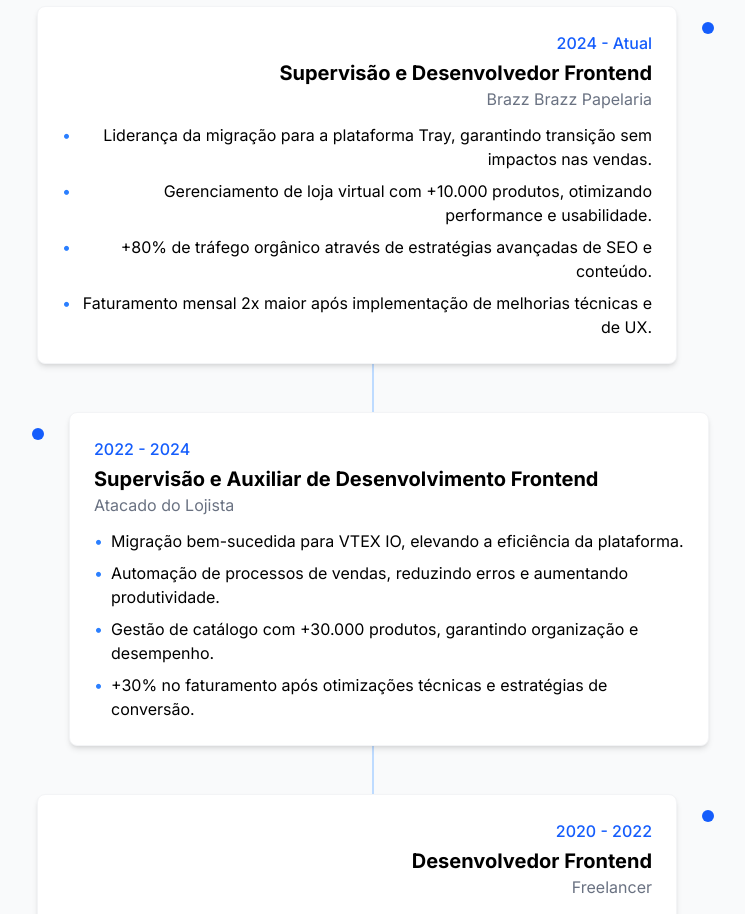
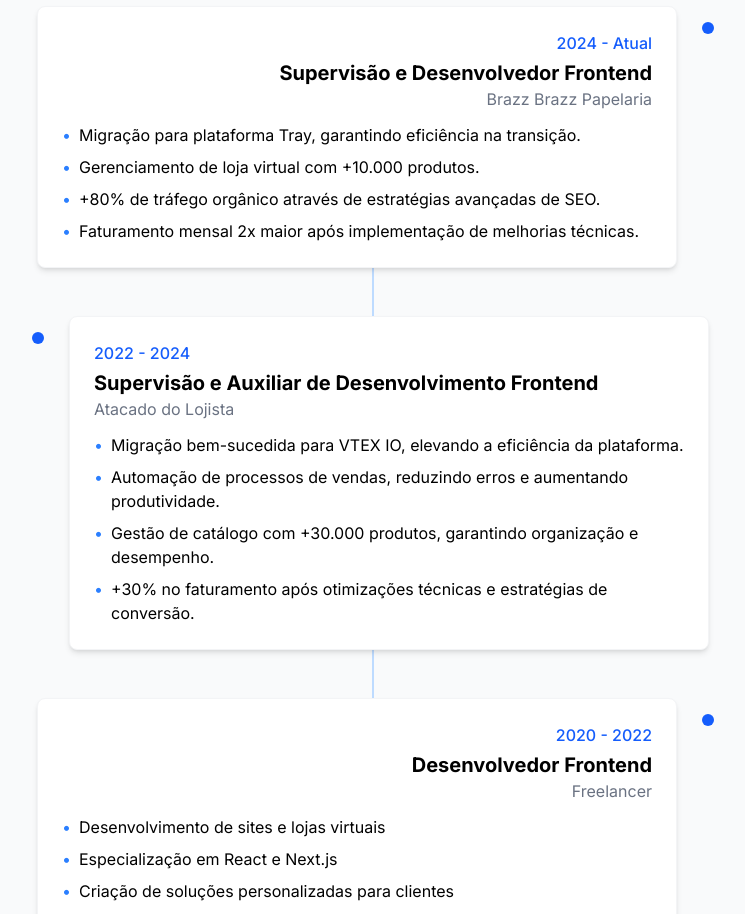
Before and after one commit to jonathandcosta/next_jonathan, a Next.js app: page / in a window 1280 px wide. Shown: the part 2240-3154 px from the top of the page, without its empty margins (267-1012 px from the left). Built offline with nearby package versions, Linux system fonts and the light colour scheme.

Commit message:
feat: improve copywrite

```diff
--- a/src/components/ExperienceTimeLine.tsx
+++ b/src/components/ExperienceTimeLine.tsx
@@ -9,10 +9,10 @@ export default function ExperienceTimeline() {
       role: "Supervisão e Desenvolvedor Frontend",
       company: "Brazz Brazz Papelaria",
       highlights: [
-        "Liderança da migração para a plataforma Tray, garantindo transição sem impactos nas vendas.",
-        "Gerenciamento de loja virtual com +10.000 produtos, otimizando performance e usabilidade.",
-        "+80% de tráfego orgânico através de estratégias avançadas de SEO e conteúdo.",
-        "Faturamento mensal 2x maior após implementação de melhorias técnicas e de UX."
+        "Migração para plataforma Tray, garantindo eficiência na transição.",
+        "Gerenciamento de loja virtual com +10.000 produtos.",
+        "+80% de tráfego orgânico através de estratégias avançadas de SEO.",
+        "Faturamento mensal 2x maior após implementação de melhorias técnicas."
       ]
     },
     {
```
